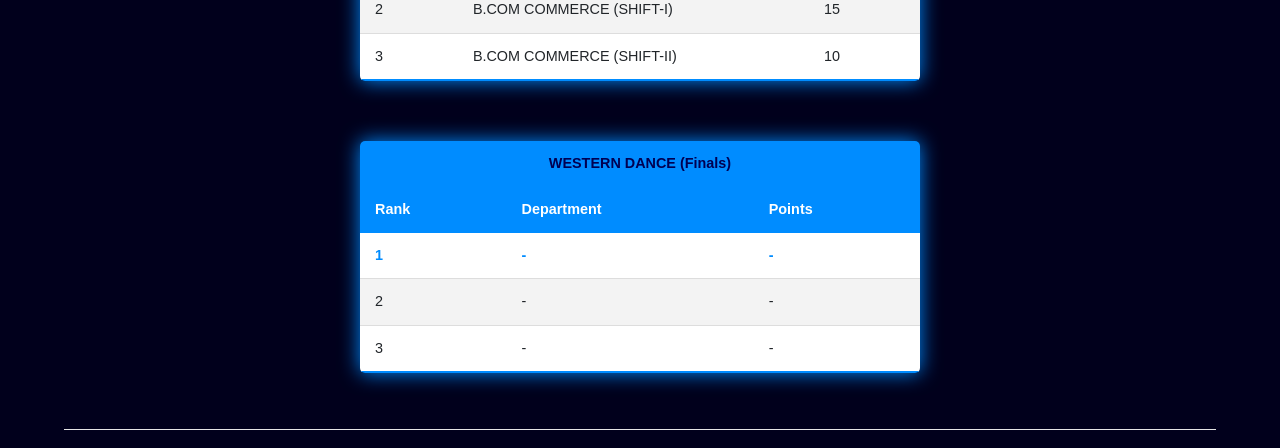
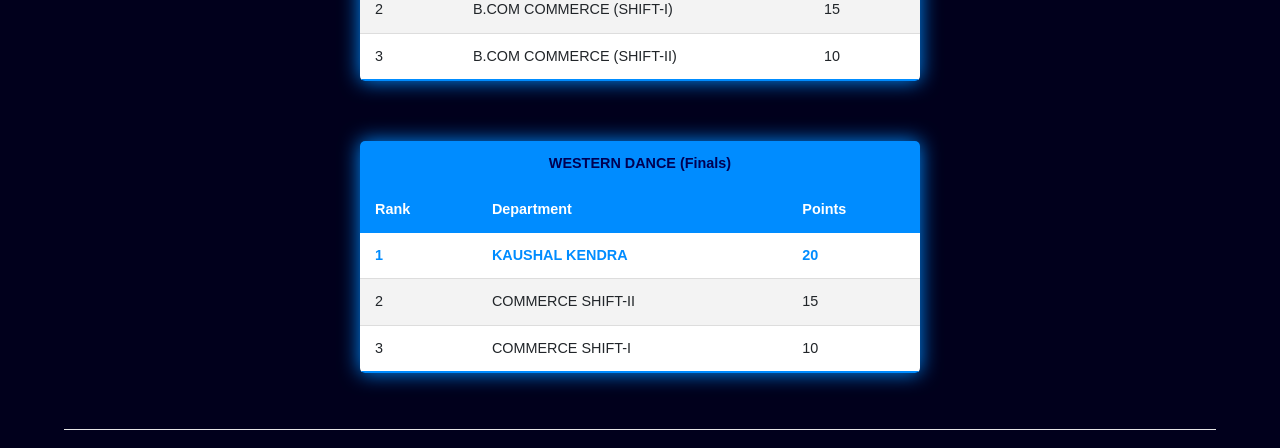
Before and after one commit to SharmelRayen/Leaderboard, a plain HTML site: page public/mainStage.html in a window 1280 px wide. Shown: the part 2061-2509 px from the top of the page. Drawn offline with nearby package versions, Linux system fonts and the light colour scheme.

Commit message:
main stage scroes updated FINAL

```diff
--- a/public/mainStage.html
+++ b/public/mainStage.html
@@ -289,19 +289,19 @@
                 <tbody>
                     <TR class="active-row">
                         <TD>1</TD>
-                        <TD>-</TD>
-                        <TD>-</TD>
+                        <TD>KAUSHAL KENDRA</TD>
+                        <TD>20</TD>
                     </TR>
                     <tr>
                         <td>2</td>
-                        <td>-</td>
-                        <td>-</td>
+                        <td>COMMERCE SHIFT-II</td>
+                        <td>15</td>
                     </tr>
 
                     <tr>
                         <td>3</td>
-                        <td>-</td>
-                        <td>-</td>
+                        <td>COMMERCE SHIFT-I</td>
+                        <td>10</td>
                     </tr>
 
 
```
